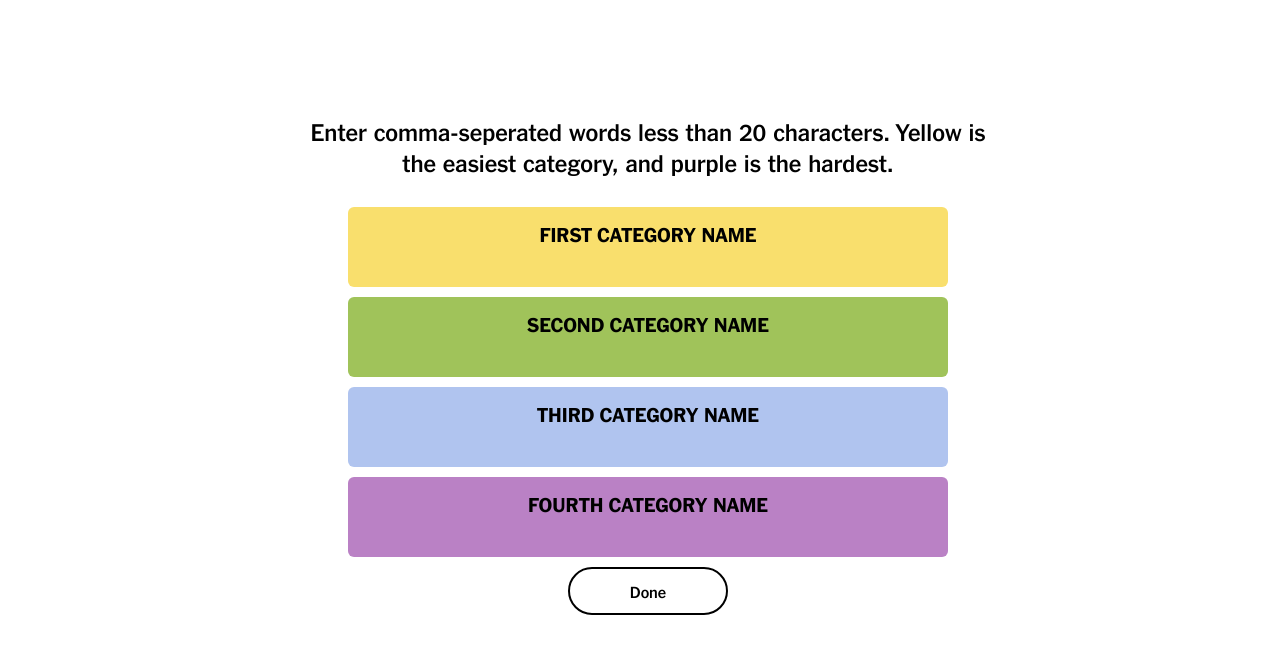
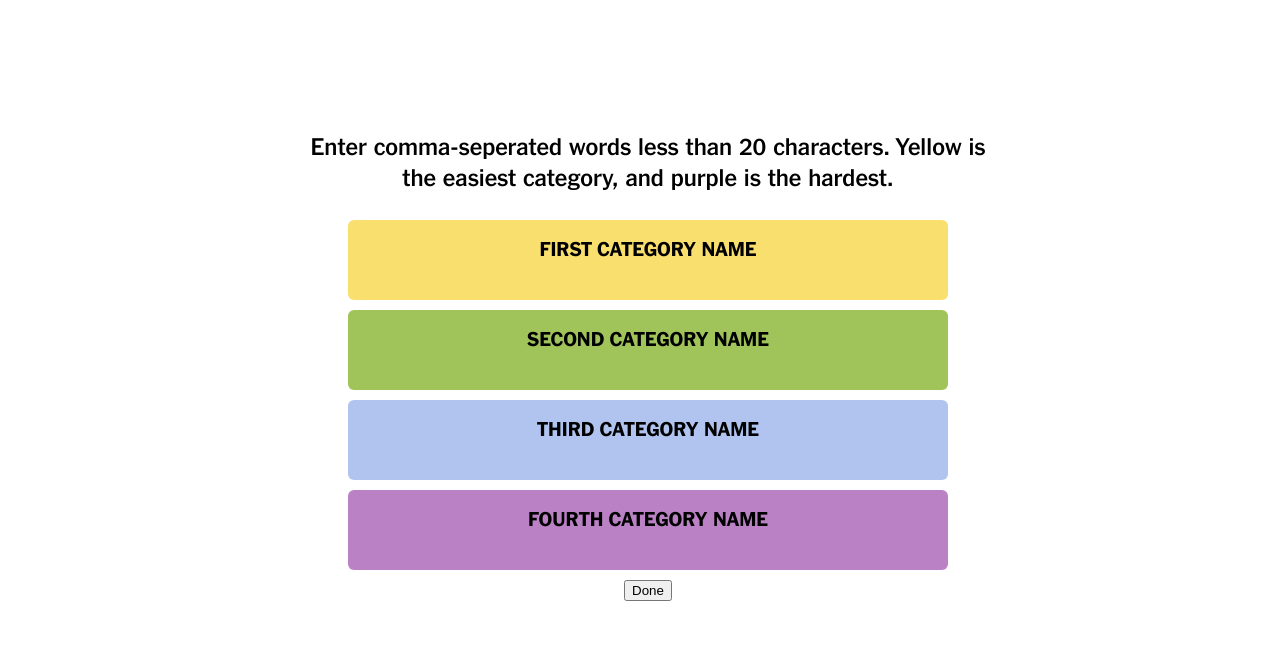
Before and after one commit to kingstonv1/CustomConnections, a plain HTML site: page pages/create.html in a window 1280 px wide. Shown: the part 53-706 px from the top of the page. Drawn offline with nearby package versions, Linux system fonts and the light colour scheme; a web font is replaced by a local one.

Commit message:
move universal selectors out of create.css and into index

```diff
--- a/css/create.css
+++ b/css/create.css
@@ -1,7 +1,3 @@
-* {
-    font-family: 'nyt-franklin';
-}
-
 #boxes-container {
     display: flex;
     justify-content: center;
@@ -53,17 +49,6 @@
     max-width: 85%;
 }
 
-button {
-    min-width: 10em;
-    min-height: 3em;
-    font-size: 16px;
-    background-color: white;
-    color: black;
-    border: 2px solid black;
-    border-radius: 32px;
-    cursor: pointer;
-}
-
 #error-ribbon {
     background-color: rgb(255, 135, 135);
     height: 2em;
```
